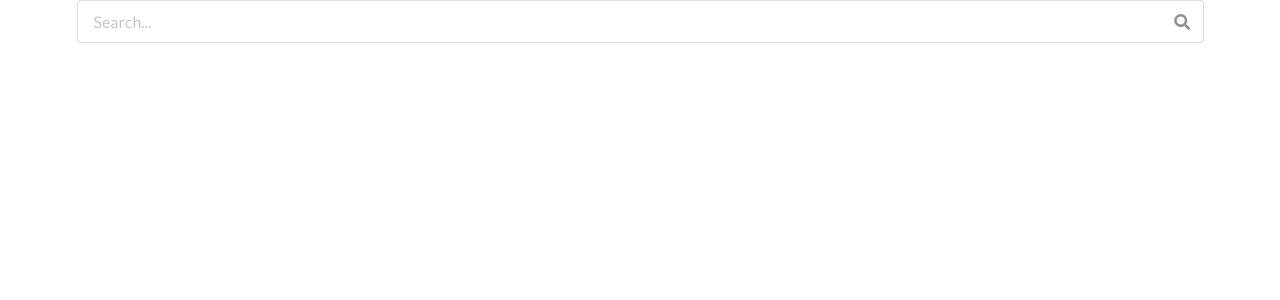
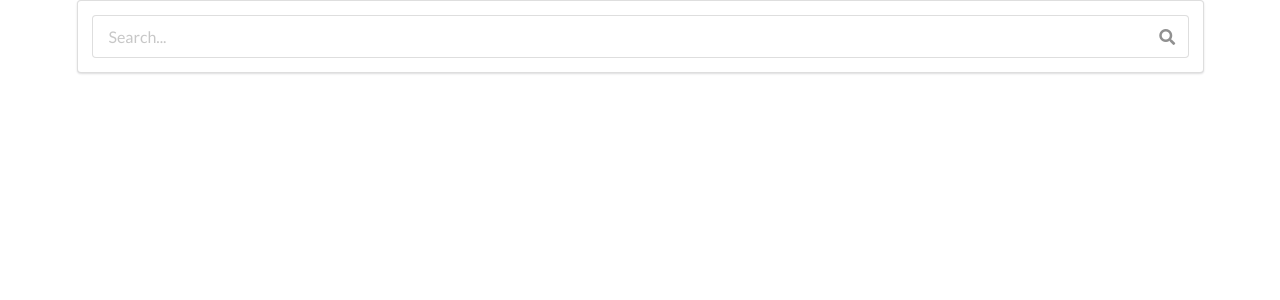
Before and after one commit to sydneytiger/React-exercise-1-miniYoutube, a React (Create React App) app: page / in a window 1280 px wide. Shown: the top 300 px of the page. Built offline with nearby package versions, Linux system fonts and the light colour scheme; the HTML template or start-up script is replaced by a standard one.

Commit message:
added youtube api

```diff
--- a/package.json
+++ b/package.json
@@ -3,6 +3,7 @@
   "version": "0.1.0",
   "private": true,
   "dependencies": {
+    "axios": "^0.18.0",
     "react": "^16.8.6",
     "react-dom": "^16.8.6",
     "react-scripts": "3.0.1"
--- a/src/App.jsx
+++ b/src/App.jsx
@@ -1,17 +1,32 @@
 import React from 'react';
 import SearchBar from './components/SearchBar';
+import youtube from './apis/youtube';
+import VideoList from './components/VideoList';
 
 class App extends React.Component {
   constructor() {
     super();
+    this.state = {
+      keyword: null,
+      searchResult: []
+    };
+  }
 
-    this.state = { keyword: null };
+  searchSubmitHandler = async (keyword) => {
+    console.log(`search from App for ${keyword}`);
+
+    const response = await youtube.get('/search', {
+      params: { q: keyword }
+    });
+
+    this.setState({ searchResult: response.data.items });
   }
 
   render() {
     return (
       <div className="ui container">
-        <SearchBar />
+        <SearchBar onSearchSubmit={this.searchSubmitHandler} />
+        <VideoList videos={this.state.searchResult} />
       </div>
     );
   }
--- /dev/null
+++ b/src/apis/youtube.js
@@ -0,0 +1,12 @@
+import axios from 'axios';
+
+const KEY = 'AIzaSyBoDS-oLRus7qiMEAXwK-VY1i3fgCYsEuQ';
+
+export default axios.create({
+  baseURL: 'https://www.googleapis.com/youtube/v3',
+  params: {
+    part: 'snippet',
+    maxResults: 10,
+    key: KEY
+  }
+});
--- a/src/components/SearchBar.jsx
+++ b/src/components/SearchBar.jsx
@@ -3,14 +3,15 @@ import React from 'react';
 class SearchBar extends React.Component {
   state = { keyword: '' };
 
-  onSearchSubmit = (e) => {
+  onSubmit = (e) => {
     e.preventDefault();
-    console.log(`searching keyword ${this.state.keyword}`);
+    this.props.onSearchSubmit(this.state.keyword);
   }
 
   render() {
     return (
-      <form action="submit" onSubmit={this.onSearchSubmit} className="ui form">
+      <div className="ui segment">
+        <form action="submit" onSubmit={this.onSubmit} className="ui form">
           <div className="ui large fluid icon input">
             <input
               type="text"
@@ -21,7 +22,7 @@ class SearchBar extends React.Component {
             <i className="search icon"></i>
           </div>
         </form>
-    );
+      </div>)
   }
 }
 
--- /dev/null
+++ b/src/components/VideoList.jsx
@@ -0,0 +1,12 @@
+import React from 'react';
+
+const VideoList = (props) => {
+
+  return (
+    <ul>
+      {props.videos.map(m => <li key={m.id.videoId}>{m.snippet.title}</li>)}
+    </ul>
+  );
+}
+
+export default VideoList;
```
Also changed, not shown: 1 other file (tests, documents, lock files or other folders). Lines whose indentation alone changed are shown as unchanged.
